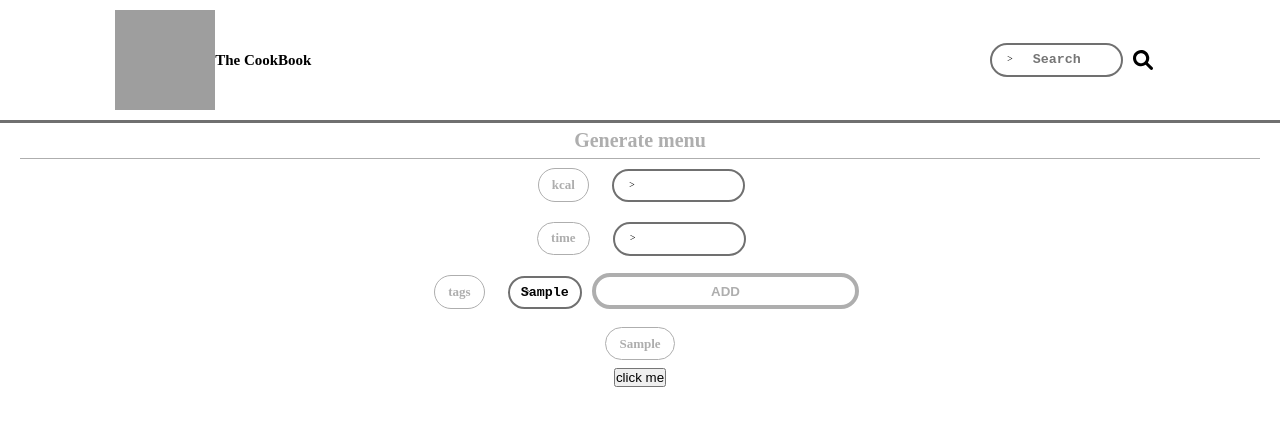
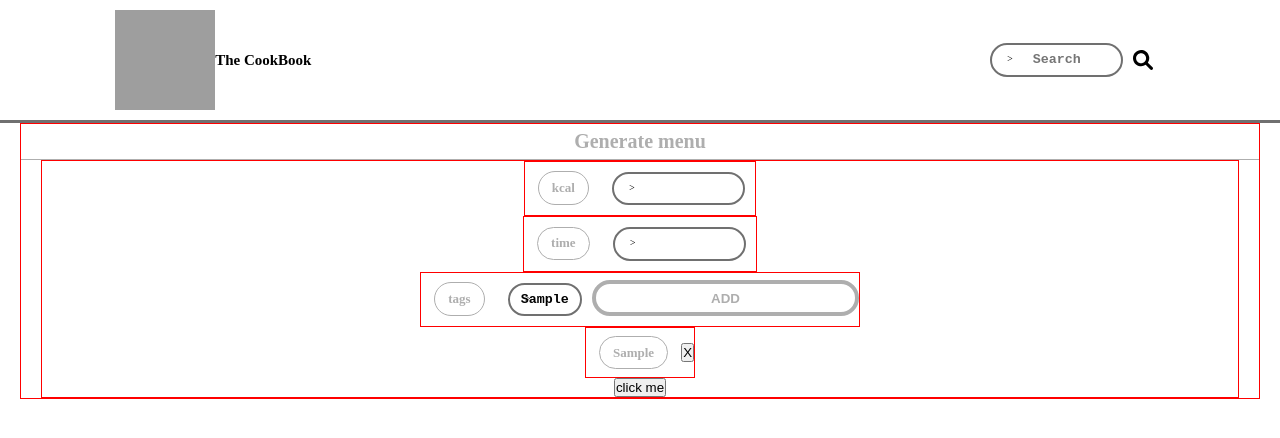
Before and after one commit to CodersCampCrew/Cookbook, a React (Create React App) app: page /generate-menu in a window 1280 px wide. Both pictures are taken after typing "Sample" into the empty fields and a click on the button "ADD". Shown: the top 438 px of the page. Built offline with nearby package versions, Linux system fonts and the light colour scheme; grey boxes are pictures that could not be loaded; a small style sheet from the web is missing.

Commit message:
fix generate menu page

```diff
--- a/src/components/Tag/Tag.js
+++ b/src/components/Tag/Tag.js
@@ -1,16 +1,14 @@
 import React from "react";
 import propTypes from "prop-types";
-import classes from "./Tag.module.scss"
+import classes from "./Tag.module.scss";
 
-const Tag = ({ tag, index,  }) => {
-  return <span className={classes.tag} key={index}>{tag}</span>
+const Tag = ({ tag }) => {
+  return <span className={classes.tag}>{tag}</span>;
 };
 export default Tag;
 Tag.propTypes = {
-  tag: propTypes.string,
-  index: propTypes.number,
+  tag: propTypes.string
 };
 Tag.defaultProps = {
-  tag: "TAG",
-  index: 1
+  tag: "TAG"
 };
--- a/src/components/Tag/tag.module.scss
+++ b/src/components/Tag/tag.module.scss
@@ -8,4 +8,4 @@
   font-size: 1.3rem;
   font-weight: bold;
   display: inline-block;
-  }
+}
--- a/src/pages/GenerateMenuPage/GenerateMenuPage.js
+++ b/src/pages/GenerateMenuPage/GenerateMenuPage.js
@@ -6,25 +6,28 @@ import SubpageTitle from "../../components/SubpageTitle/SubpageTitle";
 import TextInput from "../../components/TextInput/TextInput";
 import classes from "./GenerateMenuPage.module.scss";
 import Button from "../../components/Button/Button";
-
+import TagList from "./TagList/TagList";
 
 const GenerateMenuPage = () => {
   const [tagName, setTagName] = useState("");
   const [tagsArray, setTagsArray] = useState([]);
 
-  const {
-    register,
-    handleSubmit,
-  } = useForm();
-  const onSubmit = (data) => console.log(data , tagsArray);
+  const { register, handleSubmit } = useForm();
+  const onSubmit = (data) => console.log(data, tagsArray);
 
   const addTag = () => {
+    if (tagsArray.includes(tagName)) {
+      alert("Tag already exist");
+    } else {
       setTagsArray([...tagsArray, tagName]);
+    }
   };
-  const handleChange = (event) =>{
-    setTagName(event.target.value)
-  }
-
+  const handleChange = (event) => {
+    setTagName(event.target.value);
+  };
+  const handleRemove = (tag) => {
+    setTagsArray(tagsArray.filter((i) => i !== tag));
+  };
 
   return (
     <div className={classes.centered}>
@@ -32,21 +35,43 @@ const GenerateMenuPage = () => {
       <form className={classes.form} onSubmit={handleSubmit(onSubmit)}>
         <div className={classes.line}>
           <Tag tag="kcal" />
-        <TextInput placeholder="" register={register} regName="kcal" isRequired />
+          <TextInput
+            placeholder=""
+            register={register}
+            regName="kcal"
+            isRequired
+          />
         </div>
         <div className={classes.line}>
           <Tag tag="time" />
-        <TextInput placeholder="" register={register} regName="time" isRequired />
+          <TextInput
+            placeholder=""
+            register={register}
+            regName="time"
+            isRequired
+          />
         </div>
         <div className={classes.line}>
           <Tag tag="tags" />
-        <TextInput placeholder="" onChange={handleChange} className={classes.input}/>
-      <Button text="ADD" onClick={addTag} className={classes.button}/>
-      </div >
+          <TextInput
+            placeholder=""
+            onChange={handleChange}
+            className={classes.input}
+          />
+          <Button text="ADD" onClick={addTag} className={classes.button} />
+        </div>
         <div className={classes.tags}>
           {tagsArray.map((tag) => (
+            <span key={tag}>
               <Tag tag={tag} />
+              <button type="button" onClick={() => handleRemove(tag)}>
+                X
+              </button>
+            </span>
           ))}
+        </div>
+        <div>
+
         </div>
         <button type="submit">click me</button>
       </form>
--- a/src/pages/GenerateMenuPage/GenerateMenuPage.module.scss
+++ b/src/pages/GenerateMenuPage/GenerateMenuPage.module.scss
@@ -1,26 +1,30 @@
 .centered {
   margin: 0 2em;
+  border: 1px solid red;
 }
-.form{
+.form {
   margin: 0 2em;
   display: flex;
   flex-direction: column;
   align-items: center;
+  border: 1px solid red;
 }
-.line{
+.line {
   display: flex;
   flex-direction: row;
   align-items: baseline;
+  border: 1px solid red;
 }
-.tags{
+.tags {
   margin: 0 12em;
+  border: 1px solid red;
 }
-.button{
-    width: 4em;
+.button {
+  width: 2em;
 }
-.subpage{
+.subpage {
   font-size: 2em;
 }
-.input{
+.input {
   width: 5.6em;
 }
```
Also changed, not shown: src/components/TextInput/TextInput.js (+11 -3 lines). Lines whose indentation alone changed are shown as unchanged.
